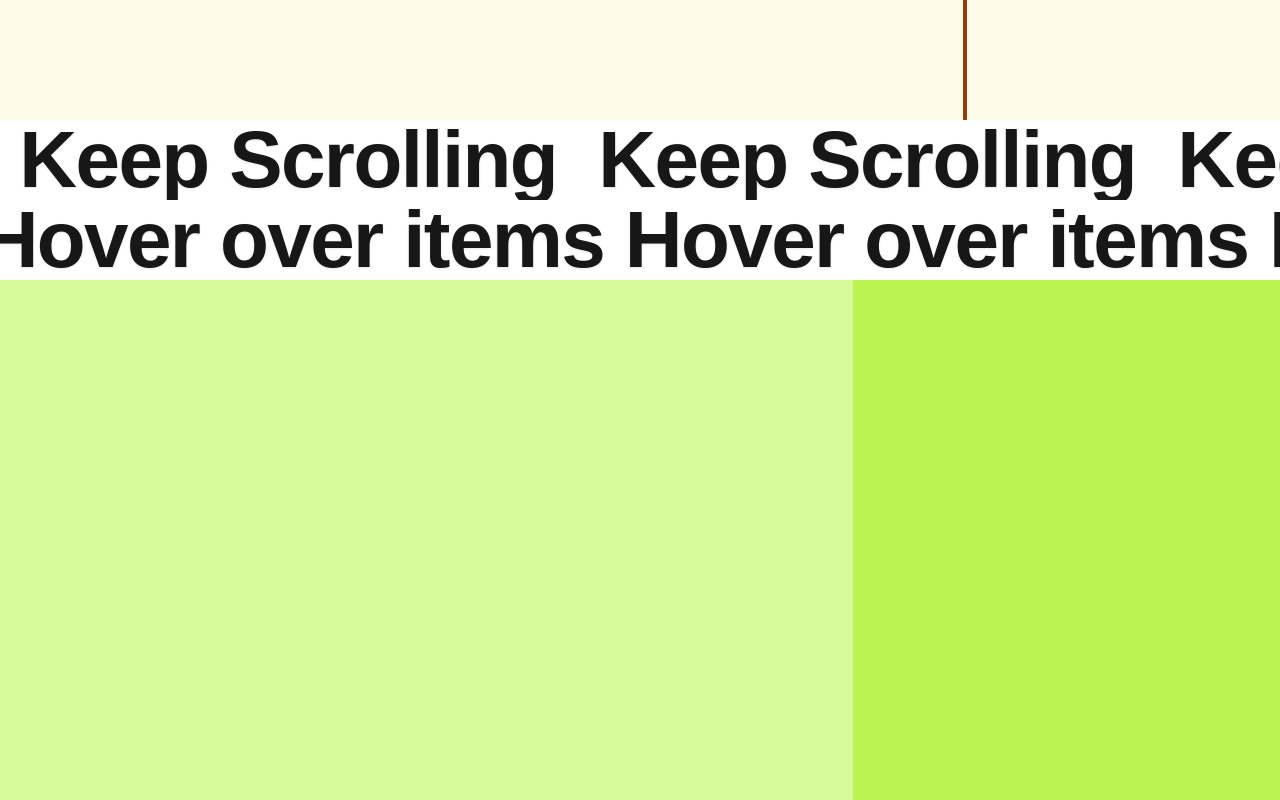
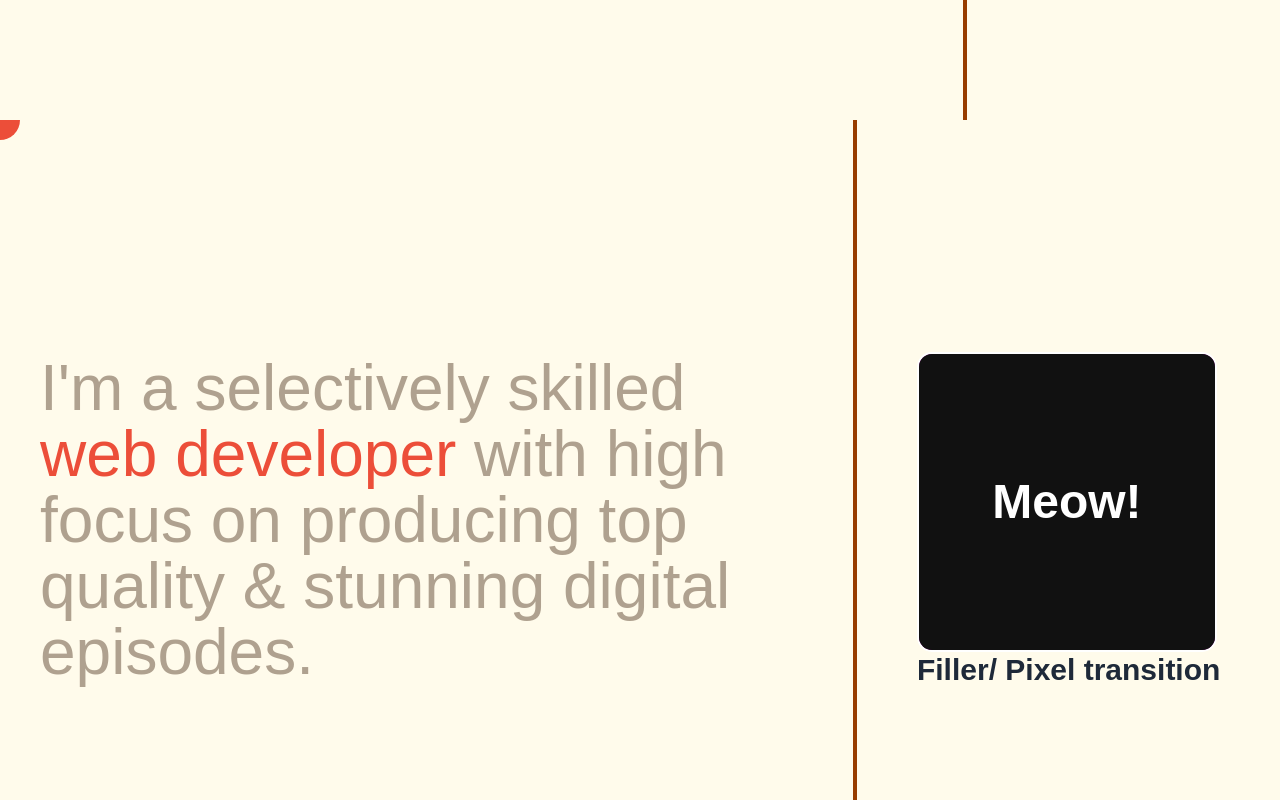
Before and after one commit to tusharathub/portf, a Next.js app: page / in a window 1280 px wide. Shown: the part 680-1480 px from the top of the page. Built offline with nearby package versions, Linux system fonts and the light colour scheme.

Commit message:
about base

```diff
--- /dev/null
+++ b/src/app/components/ParagraphMask/Page.module.css
@@ -0,0 +1,32 @@
+.main{
+    height: 100vh;
+
+    .mask, .body{
+      width: 100%;
+      height: 100%;
+      display: flex;
+      align-items: center;
+      justify-content: center;
+      color: #afa18f;
+      font-size: 64px;
+      line-height: 66px;
+      cursor: default;
+
+      p{
+        width: 1000px;
+        padding:40px;
+      }
+      span{
+        color: #ec4e39;
+      }
+    }
+
+    .mask{
+      mask-image: url('../../assets/images/mask.svg');
+      mask-repeat: no-repeat;
+      mask-size: 40px;
+      background: #ec4e39;
+      position: absolute;
+      color: black;
+    }
+}
--- /dev/null
+++ b/src/app/components/ParagraphMask/index.jsx
@@ -0,0 +1,90 @@
+"use client";
+import styles from "./Page.module.css";
+import { useState } from "react";
+import { motion } from "framer-motion";
+import useMousePosition from "./useMousePosition";
+import PixelTransition from "../../../../bits/PixelTransition/PixelTransition";
+
+export default function ParagraphMask() {
+  const [isHovered, setIsHovered] = useState(false);
+  const { x, y } = useMousePosition();
+  const size = isHovered ? 400 : 40;
+
+  return (
+    <div className="flex h-screen w-screen">
+      <main
+        className={`${styles.main} w-4/6 flex flex-col justify-center text-gray-900 bg-amber-50`}
+      >
+        <motion.div
+          className={styles.mask}
+          animate={{
+            WebkitMaskPosition: `${x - size / 2}px ${y - size / 2}px`,
+            WebkitMaskSize: `${size}px`,
+          }}
+          transition={{ type: "tween", ease: "backOut", duration: 0.5 }}
+        >
+          <p className="w-4/6 mr-130"
+            onMouseEnter={() => {
+              setIsHovered(true);
+            }}
+            onMouseLeave={() => {
+              setIsHovered(false);
+            }}
+          >
+            If it looks good, it’s mine. If it doesn’t, someone changed the file after I handed it off.
+            <br />- Franz Kafka 1899
+          </p>
+        </motion.div>
+
+        <div className={`${styles.body} `}>
+          <p>
+            I'm a selectively skilled <span> web developer</span> with high
+            focus on producing top quality & stunning digital episodes.
+          </p>
+        </div>
+      </main>
+
+      <div className="w-2/6 flex items-center justify-center bg-amber-50 border-l-4 border-amber-800">
+        <div>
+          <PixelTransition
+            secondContent={
+              <img
+                src="https://upload.wikimedia.org/wikipedia/commons/thumb/3/3a/Cat03.jpg/1200px-Cat03.jpg"
+                alt="default pixel transition content, a cat!"
+                style={{ width: "100%", height: "100%", objectFit: "cover" }}
+              />
+            }
+            firstContent={
+              <div
+                style={{
+                  width: "100%",
+                  height: "100%",
+                  display: "grid",
+                  placeItems: "center",
+                  backgroundColor: "#111",
+                }}
+              >
+                <p
+                  style={{
+                    fontWeight: 900,
+                    fontSize: "3rem",
+                    color: "#ffffff",
+                  }}
+                >
+                  Meow!
+                </p>
+              </div>
+            }
+            gridSize={12}
+            pixelColor="#ffffff"
+            animationStepDuration={0.4}
+            className="custom-pixel-card"
+          />
+          <h1 className="text-3xl font-semibold text-gray-800">
+            Filler/ Pixel transition
+          </h1>
+        </div>
+      </div>
+    </div>
+  );
+}
--- /dev/null
+++ b/src/app/components/ParagraphMask/useMousePosition.js
@@ -0,0 +1,19 @@
+import { useState, useEffect } from "react";
+
+const useMousePosition = () => {
+  const [mousePosition, setMousePosition] = useState({ x: null, y: null });
+
+  const updateMousePosition = e => {
+    setMousePosition({ x: e.clientX, y: e.clientY });
+  };
+
+  useEffect(() => {
+    window.addEventListener("mousemove", updateMousePosition);
+
+    return () => window.removeEventListener("mousemove", updateMousePosition);
+  }, []);
+
+  return mousePosition;
+};
+
+export default useMousePosition;
--- a/src/app/page.js
+++ b/src/app/page.js
@@ -1,18 +1,21 @@
 "use client";
 // import SplashCursor from '../../bits/SplashCursor/SplashCursor';
-import Paragraph from './components/Paragraph'
+// import Paragraph from './components/Paragraph'
 // import HomePage from './components/HomePage';
 import InitialCurve from './components/InitialCurve';
 import StickyCursor from './components/StickyCursor';
+import ParagraphMask from './components/ParagraphMask';
 // import PixelTrail from '../../bits/PixelTrail/PixelTrail';
 export default function App() {
   return(
     <div className='font-["cabinet-grotesk"]'>
       <InitialCurve/>
       <StickyCursor/>
+      <ParagraphMask/>
+
       {/* <HomePage/> */}
       {/* <SplashCursor/> */}
-      <Paragraph/>
+      {/* <Paragraph/> */}
       {/* <PixelTrail/> */}
 
 
```
Also changed, not shown: src/app/assets/images/mask.svg (added).
